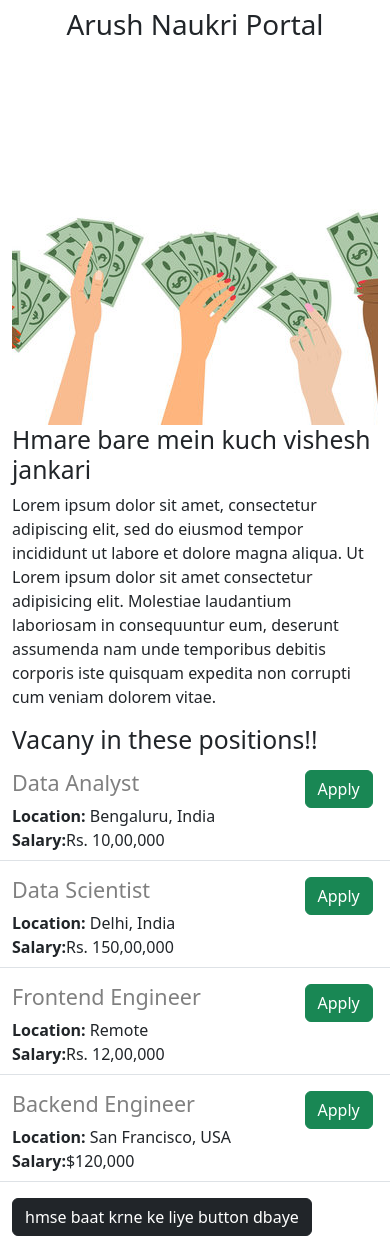
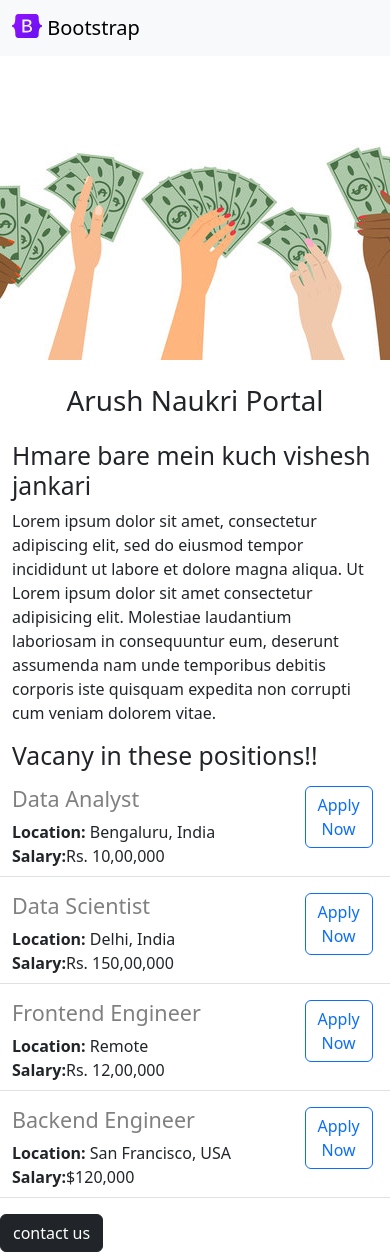
Before and after one commit to Karush2807/arush-naukri-portal, a Flask app: page / in a window 390 px wide. Run offline with Flask 3, Linux system fonts and the light colour scheme.

Commit message:
fully functional site

```diff
--- a/templates/home.html
+++ b/templates/home.html
@@ -39,18 +39,32 @@
         width:100%;
         height:360px;
         object-fit:cover;
+        margin-bottom:16px;
+      }
+      #btn{
+        text-align:center
       }
     </style>
   </head>
 
   <body>
+    {% include 'nav.html'%}
+    <img class="img-fluid" id="banner" src="https://256e64ad-0423-4dc2-9273-672f6ad3a4c6-00-1rsz3uogn0fdn.pike.replit.dev/static/banner.jpg"
+      height="300">
     <div class="container">
     <h1 class="text-center mt-2 mb-4"">{{company_name}} Naukri Portal</h1>
-    <img class="img-fluid" id="banner" src="https://256e64ad-0423-4dc2-9273-672f6ad3a4c6-00-1rsz3uogn0fdn.pike.replit.dev/static/banner.jpg"
-      height="300">
+
+
+    <div class="row">
+      <div class="col-md-6">
     <h2>Hmare bare mein kuch vishesh jankari</h2>
     <p>Lorem ipsum dolor sit amet, consectetur adipiscing elit, sed do eiusmod tempor incididunt ut labore et dolore magna aliqua. Ut Lorem ipsum dolor sit amet consectetur adipisicing elit. Molestiae laudantium laboriosam in consequuntur eum, deserunt assumenda nam unde temporibus debitis corporis iste quisquam expedita non corrupti cum veniam dolorem vitae.
     </p>
+      </div>
+      <div class="d-none d-md-block col-md-6"">
+        <img src="/static/officespace.jpg" style="height:320px; border-radius:10px">
+      </div>
+    </div>
     <h2>Vacany in these positions!!</h2>
 
       <p>
@@ -58,8 +72,11 @@
         {%include 'jobitem.html'%}
       {% endfor %}
     </p>
-    <button class="btn btn-dark">hmse baat krne ke liye button dbaye</button>
     </div>
+    <div class="text-centre">
+    <a c href="mailto:arush24ita23@bpitindia.edu.in?subject=My%20question%20regarding%20this%20opening&body=My%20Name%3A%20%3Center%20your%20name%20here%3E%0D%0A%0D%0AMy%20Question%3A%20%3Center%20your%20question%3E%0D%0A" class="btn btn-dark" >contact us</a>
+    </div>
+
 
   </body>
 </html>
--- a/templates/jobitem.html
+++ b/templates/jobitem.html
@@ -1,3 +1,26 @@
+<!-- <div class="border-bottom row" style="margin-bottom:16px;padding-bottom:8px; "">
+  <div class="col-9">
+    <h4 style="color: grey">
+      {{job['title']}}
+    </h4>
+
+    <div>
+      <b>Location: </b>{{job['location']}}
+    </div>
+
+    {% if 'salary' in job %}
+
+    <div>
+      <b>Salary:</b>{{job['salary']}}
+    </div>
+    {% endif %}
+</div>
+
+
+  <div class="col-2 padding-right:16px">
+    <a href="mailto:karush2807.com?subject=Application for {{job['title']}}" type="button" class="btn btn-outline-primary float-right align-middle"">Apply</button>
+  </div>
+    </div> -->
 <div class="border-bottom row" style="margin-bottom:16px;padding-bottom:8px; "">
   <div class="col-9">
     <h4 style="color: grey">
@@ -16,8 +39,14 @@
     {% endif %}
 </div>
 
-  <div class="col-3">
+  <!-- <div class="col-3">
 
   <button type="button" class="btn btn-success">Apply</button>
+
+
+  </div> -->
+  <div class="col-2 padding-right:16px">
+    <a href="mailto:arush24ita23@bpitindia.edu.in?subject=Application%20for%20the%20{{job['title']}}&body=My%20Name%3A%20%3Center%20your%20name%20here%3E%0D%0A%0D%0AMy%20Resume%3A%20%3Cresume%20link%3E%0D%0A%0D%0AMy%20Linkedin%20Link%3A%20%3Clinkedin%20link%3E%0D%0A%0D%0AMy%20github%20repositiories%3A%20%3Cgithub%20link%3E%0D%0A" type="button" class="btn btn-outline-primary float-right align-middle" >Apply Now</a>
   </div>
-    </div>
+
+</div>
--- /dev/null
+++ b/templates/nav.html
@@ -0,0 +1,8 @@
+<nav class="navbar bg-body-tertiary shadown-sm fixed-top">
+  <div class="container-fluid">
+    <a class="navbar-brand" href="#">
+      <img src="/static/logo.svg" alt="Logo" width="30" height="24" class="d-inline-block align-text-top">
+      Bootstrap
+    </a>
+  </div>
+</nav>
```
Also changed, not shown: static/bootstrap-logo (1).svg (added), static/logo.svg (added), 1 other file.
